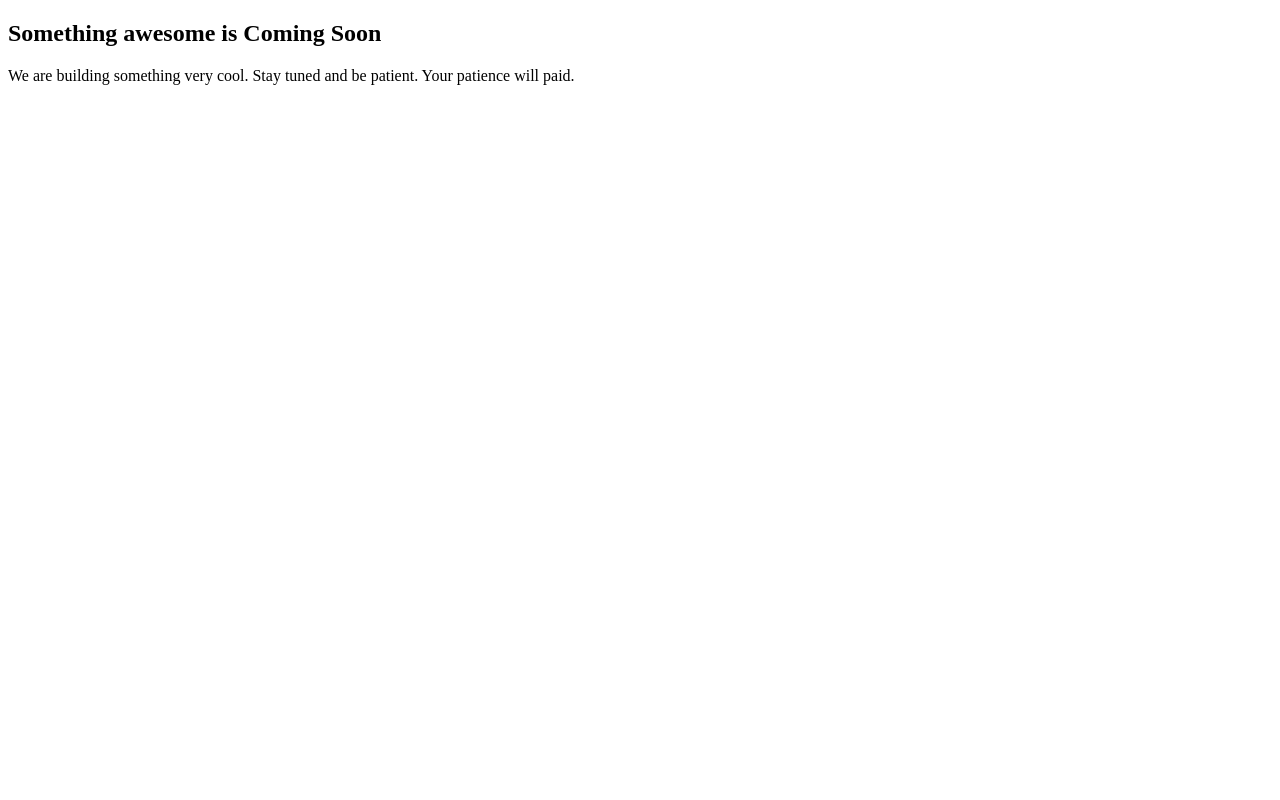
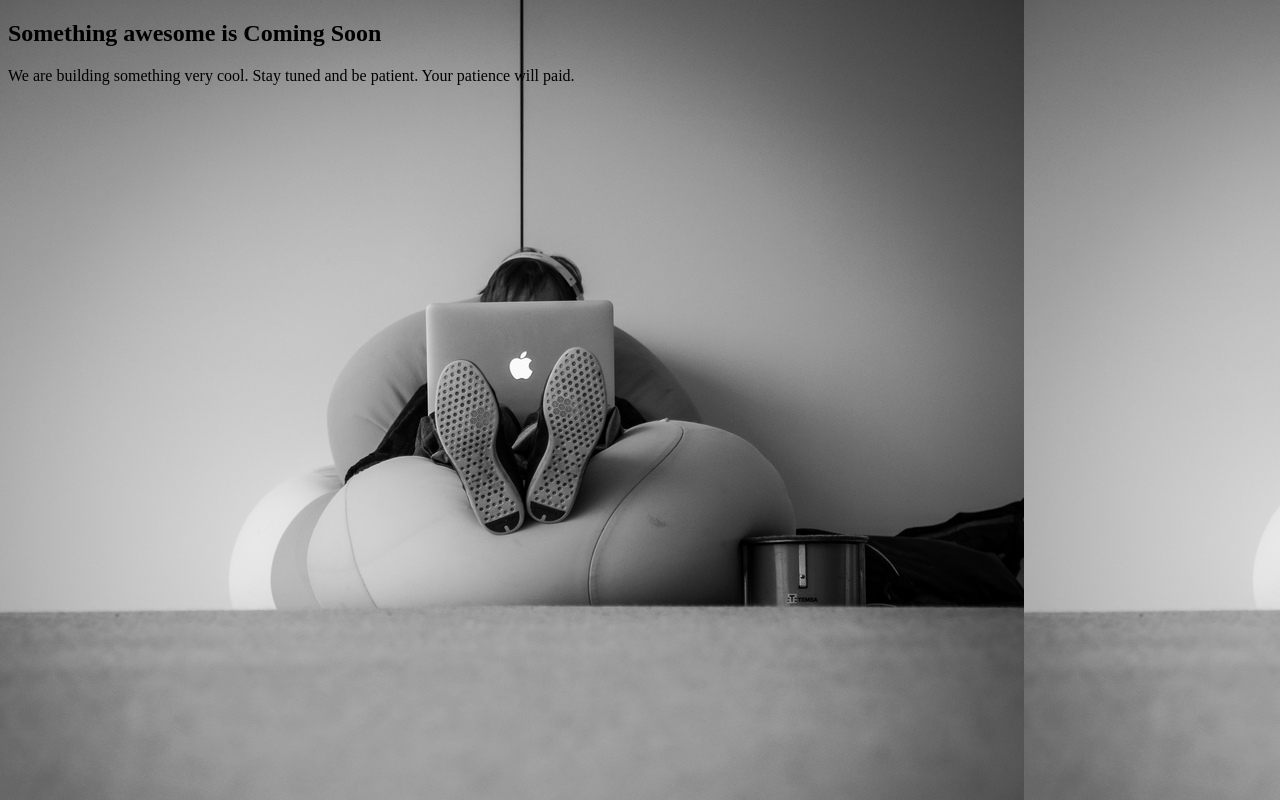
Before and after one commit to SHUBHAMSRI1103/test, a plain HTML site: page index.html in a window 1280 px wide. Drawn offline with Linux system fonts and the light colour scheme.

Commit message:
Update index.html

```diff
--- a/index.html
+++ b/index.html
@@ -3,7 +3,7 @@
   <head>
     <title>projecTech</title>
   </head>
-  <body>
+  <body background="3.jpg">
     <header>
       <div>
         <h2 data-scroll-reveal="enter left and move 50px over 1.8s">
```
